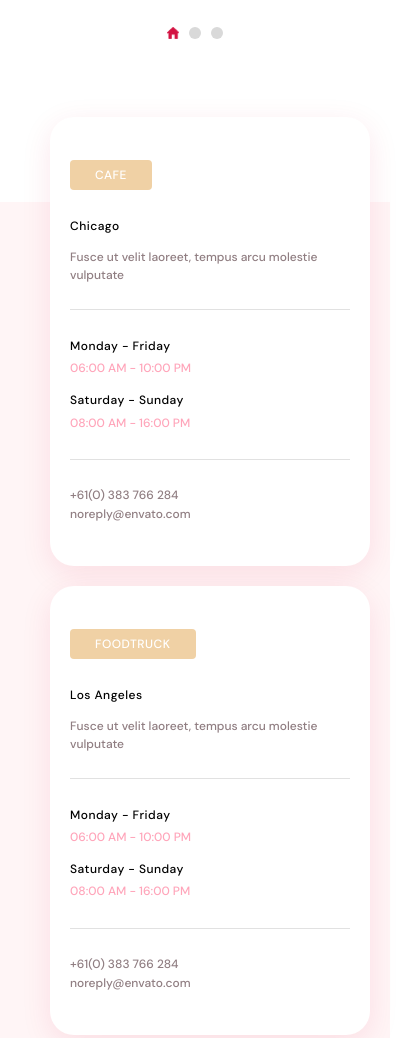
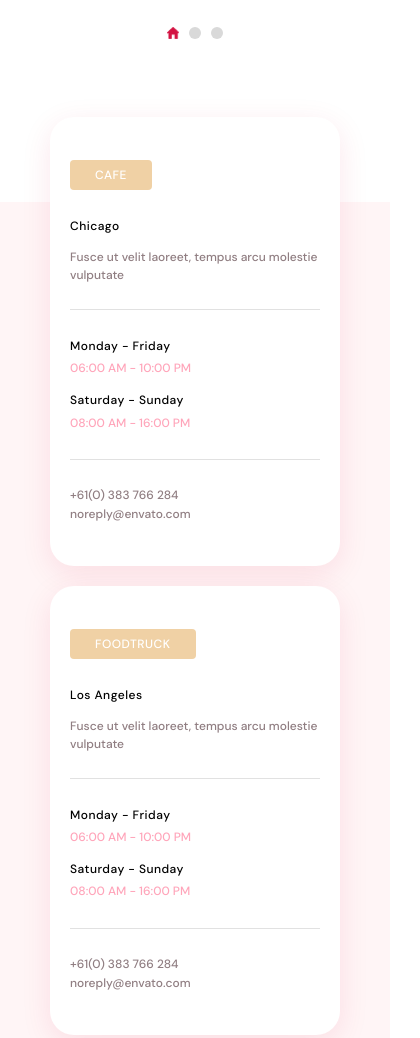
Before and after one commit to romanchenko31/project, a plain HTML site: page index.html in a window 390 px wide. Shown: the part 5025-6063 px from the top of the page, 420 px wide, since content can reach past the window. Drawn offline with nearby package versions, Linux system fonts and the light colour scheme.

Commit message:
add section work-time v2

```diff
--- a/sass/components/_work-time.scss
+++ b/sass/components/_work-time.scss
@@ -6,11 +6,6 @@
     .card {
         padding: 0 50px;
         transform: translateY(-85px);
-
-        @media screen and (max-width:767px) {
-            width: 320px;
-            margin: 0 auto;
-        }
 
         @media screen and (min-width:768px) {
             display: flex;
```
Also changed, not shown: css/main.css, dist/css/main.min.css, 2 other files.
